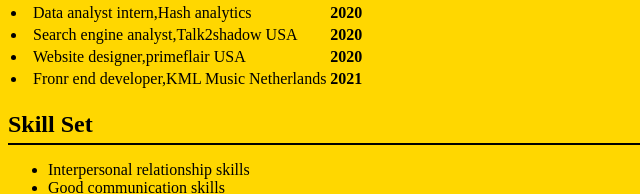
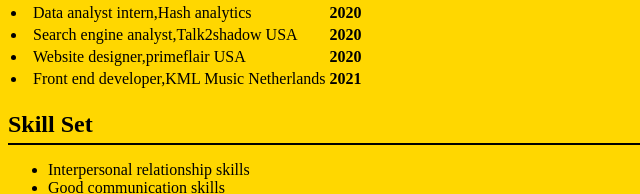
Before and after one commit to segunzoe/cv, a plain HTML site: page index.html in a window 1280 px wide. Shown: the part 582-776 px from the top of the page, 0-640 px from the left. Drawn offline with Linux system fonts and the light colour scheme.

Commit message:
Update index.html

```diff
--- a/index.html
+++ b/index.html
@@ -97,7 +97,7 @@
                 <td><b>2020</b></td></li>
                 </tr>
                 <tr>
-                    <td><li>Fronr end developer,KML Music Netherlands</li></td>
+                    <td><li>Front end developer,KML Music Netherlands</li></td>
                 <td><b>2021</b></td></li>
                 </tr>
 
```
